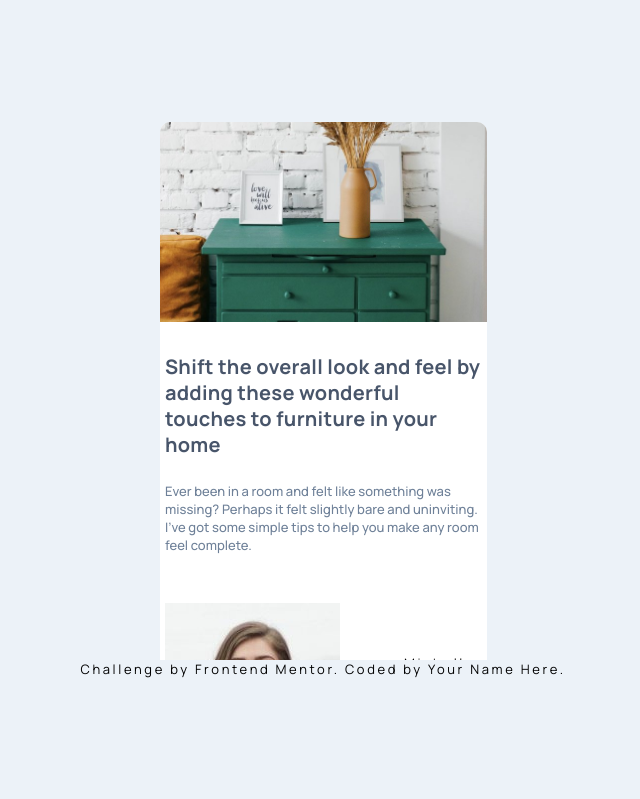
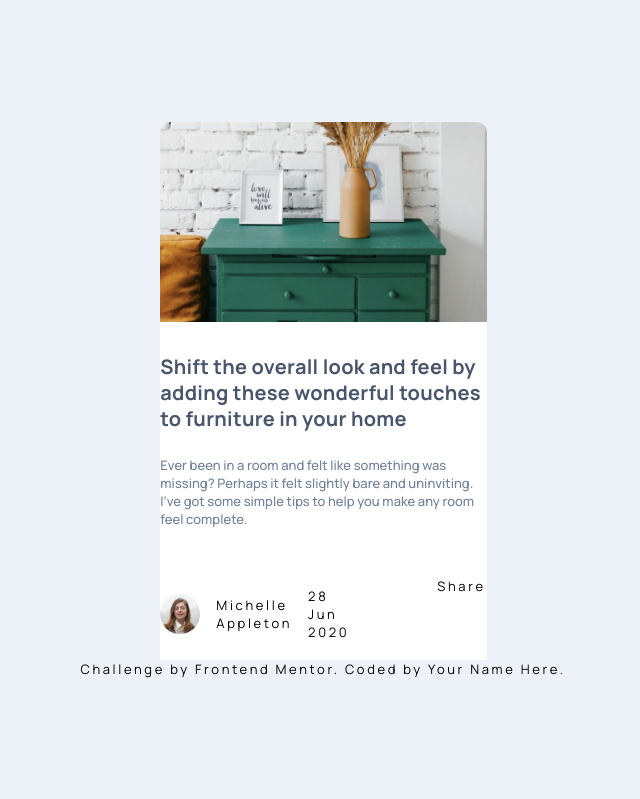
Before and after one commit to Networksentinel/Frontend-Mentor-Challenge---Article-preview-component, a website built with Vite: page index.html in a window 1280 px wide. Shown: the whole page, without its empty margins (317-957 px from the left). Built offline with nearby package versions, Linux system fonts and the light colour scheme.

Commit message:
feat: moved the profile img to the same div as the h2 and <time> + added flex layout for the div and footer + sizing and rounding for the profile img

```diff
--- a/index.html
+++ b/index.html
@@ -49,8 +49,11 @@
         <!-- Main footer -->
         <footer class="
                 flex items-center justify-between gap-16">
-          <img src="/images/avatar-michelle.jpg" alt="profile picture of Michelle Appleton">
-          <div>
+          <div class="
+                flex items-center justify-between gap-4">
+            <img class="
+                w-10 h-10 rounded-full"
+                src="/images/avatar-michelle.jpg" alt="profile picture of Michelle Appleton">
             <h2>Michelle Appleton</h2>
             <time datetime="">28 Jun 2020</time>
           </div>
```
